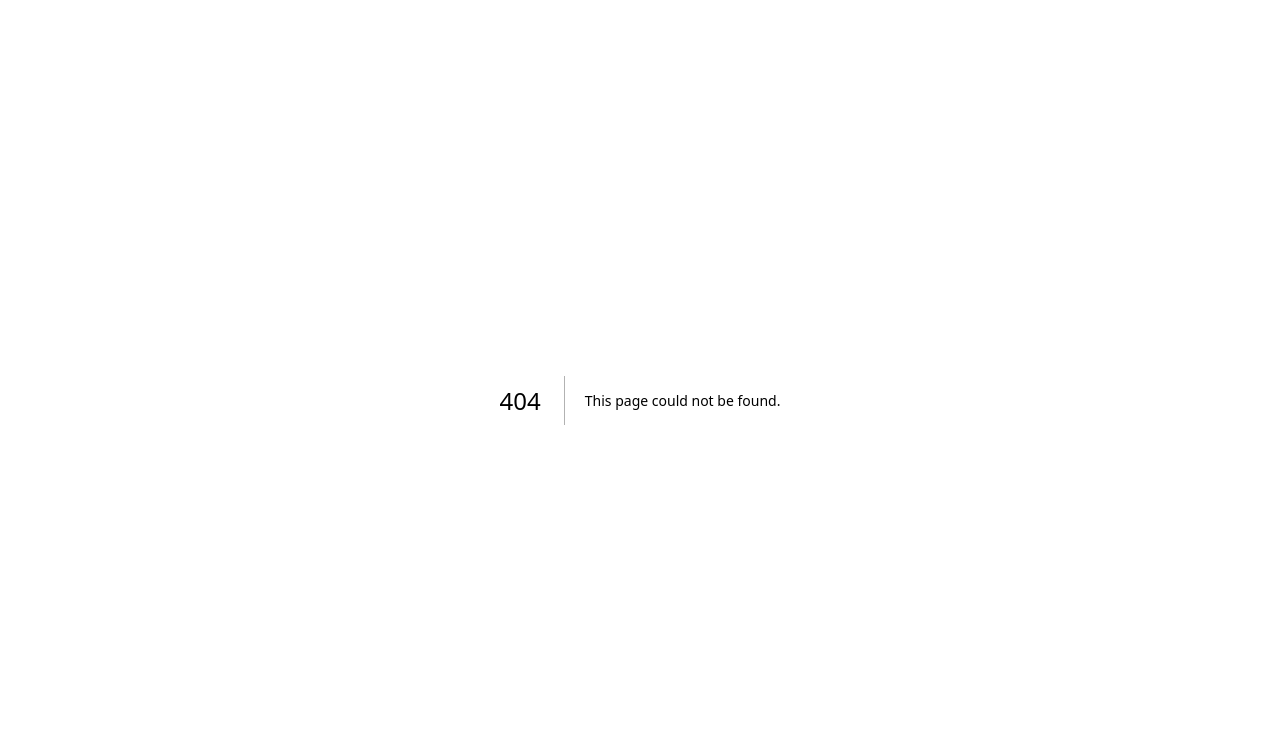
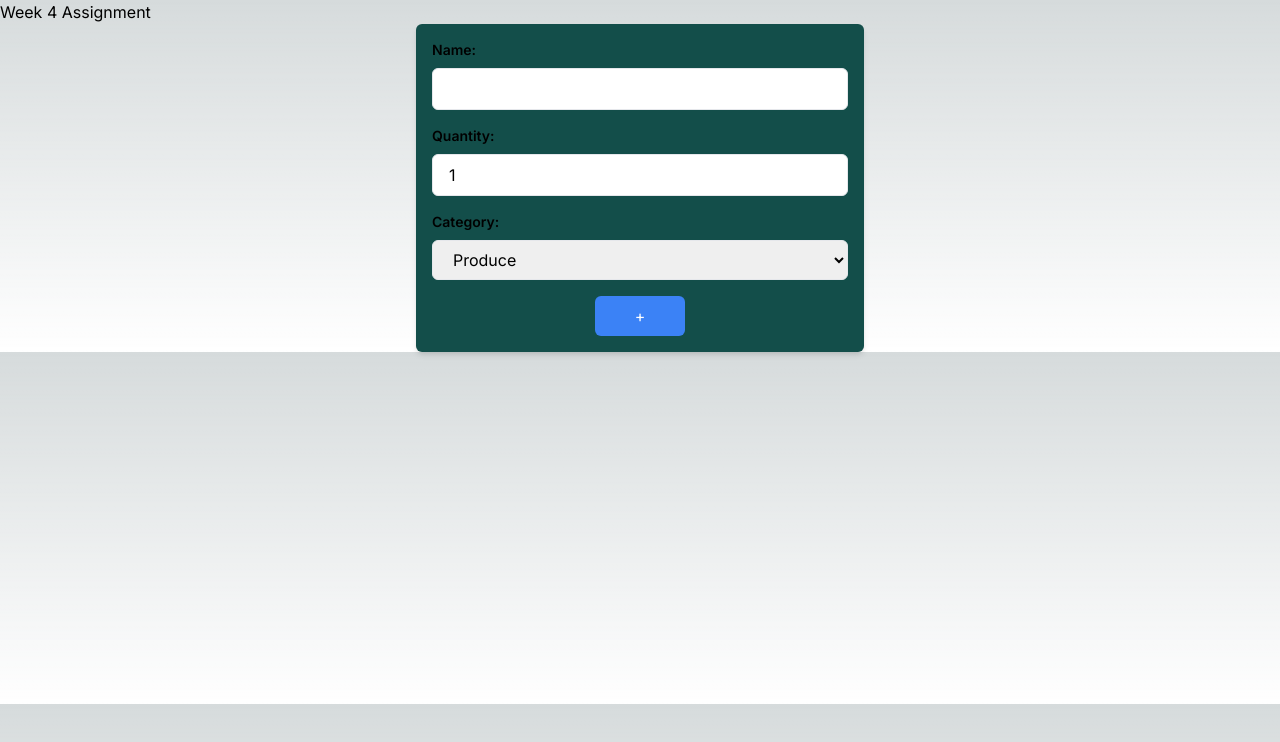
Before and after one commit to JaydenL-YVR/cprg306-assignments, a Next.js app: page /week-4 in a window 1280 px wide. Before the commit this address had no page. Shown: the top 742 px of the page. Built offline with nearby package versions, Linux system fonts and the light colour scheme.

Commit message:
Week 4 and item list edit

```diff
--- a/app/layout.js
+++ b/app/layout.js
@@ -4,7 +4,7 @@ import './globals.css'
 const inter = Inter({ subsets: ['latin'] })
 
 export const metadata = {
-  title: 'Jayden Shopping List',
+  title: 'Shopping List',
   description: 'CPRG306 Shopping List by Jayden Liwanag',
 }
 
--- a/app/page.js
+++ b/app/page.js
@@ -13,6 +13,9 @@ const HomePage = () => {
         <Link href="/week-3">
           <div className="text-blue-500 hover:underline ml-2">Week 3</div>
         </Link>
+        <Link href="/week-4">
+          <div className="text-blue-500 hover:underline ml-2">Week 4</div>
+        </Link>
       </div>
     </main>
   );
--- a/app/week-3/item-list.js
+++ b/app/week-3/item-list.js
@@ -1,10 +1,8 @@
 import React from 'react';
 import Item from './item';
 
-const ItemList = () =>
-{
-  const items =
-  [
+export default function ItemList() {
+  const items = [
     {
       name: "milk, 4 L 🥛",
       quantity: 1,
@@ -70,23 +68,15 @@ const ItemList = () =>
   return (
     <div className="max-w-md mx-auto p-4">
       <ul>
-        {items.map((item, index) => {
-          console.log(item.name);
-          console.log(item.quantity);
-          console.log(item.category);
-
-          return (
+        {items.map((item, index) => (
           <Item
             key={index}
             name={item.name}
             quantity={item.quantity}
             category={item.category}
           />
-          );
-        })}
+        ))}
       </ul>
     </div>
   );
-};
-
-export default ItemList;
+}
--- /dev/null
+++ b/app/week-4/new-item.js
@@ -0,0 +1,82 @@
+"use client";
+import React, { useState } from 'react';
+
+export default function NewItem() {
+    const [name, setName] = useState('');
+    const [quantity, setQuantity] = useState(1);
+    const [category, setCategory] = useState('produce');
+
+    const handleSubmit = (event) => {
+        event.preventDefault();
+        const item = {
+            name: name,
+            quantity: quantity,
+            category: category
+        };
+
+        console.log(item);
+        alert(`Item: ${name}, Quantity: ${quantity}, Category: ${category}`);
+
+        setName('');
+        setQuantity(1);
+        setCategory('produce');
+    };
+
+    return (
+        <div className="max-w-md mx-auto p-4 bg-teal-900 text-black rounded-md shadow-md">
+            <form onSubmit={handleSubmit}>
+                <div className="mb-4">
+                    <label htmlFor="name" className="block text-sm font-semibold mb-2">Name:</label>
+                    <input
+                        type="text"
+                        id="name"
+                        value={name}
+                        onChange={(e) => setName(e.target.value)}
+                        className="w-full px-4 py-2 border rounded-md focus:outline-none focus:border-blue-500"
+                        required
+                    />
+                </div>
+
+                <div className="mb-4">
+                    <label htmlFor="quantity" className="block text-sm font-semibold mb-2">Quantity:</label>
+                    <input
+                        type="number"
+                        id="quantity"
+                        value={quantity}
+                        onChange={(e) => setQuantity(Number(e.target.value))}
+                        className="w-full px-4 py-2 border rounded-md focus:outline-none focus:border-blue-500"
+                        min="1"
+                        max="99"
+                        required
+                    />
+                </div>
+
+                <div className="mb-4">
+                    <label htmlFor="category" className="block text-sm font-semibold mb-2">Category:</label>
+                    <select
+                        id="category"
+                        value={category}
+                        onChange={(e) => setCategory(e.target.value)}
+                        className="w-full px-4 py-2 border rounded-md focus:outline-none focus:border-blue-500"
+                    >
+                        <option value="produce">Produce</option>
+                        <option value="dairy">Dairy</option>
+                        <option value="bakery">Bakery</option>
+                        <option value="meat">Meat</option>
+                        <option value="frozen">Frozen Foods</option>
+                        <option value="canned">Canned Goods</option>
+                        <option value="dry">Dry Goods</option>
+                        <option value="beverages">Beverages</option>
+                        <option value="snacks">Snacks</option>
+                        <option value="household">Household</option>
+                        <option value="other">Other</option>
+                    </select>
+                </div>
+
+                <button
+                    type="submit"
+                    className="bg-blue-500 text-white px-10 py-2 rounded-md hover:bg-blue-600 mx-auto block">+</button>
+            </form>
+        </div>
+    );
+};
--- /dev/null
+++ b/app/week-4/page.js
@@ -0,0 +1,13 @@
+import React from 'react';
+import NewItem from './new-item';
+
+const Page = () => {
+    return (
+        <div>
+            <h1>Week 4 Assignment</h1>
+            <NewItem />
+        </div>
+    );
+};
+
+export default Page;
```
Lines whose indentation alone changed are shown as unchanged.
